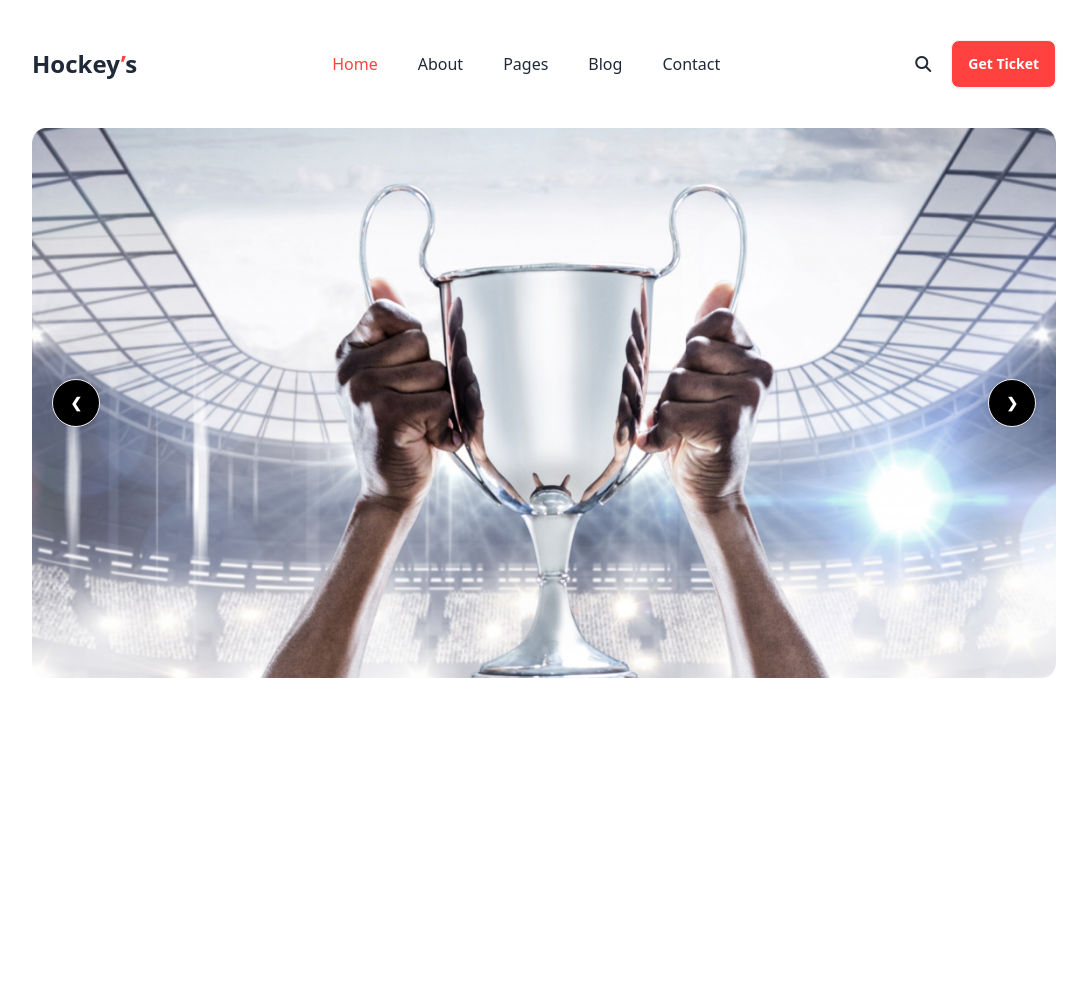
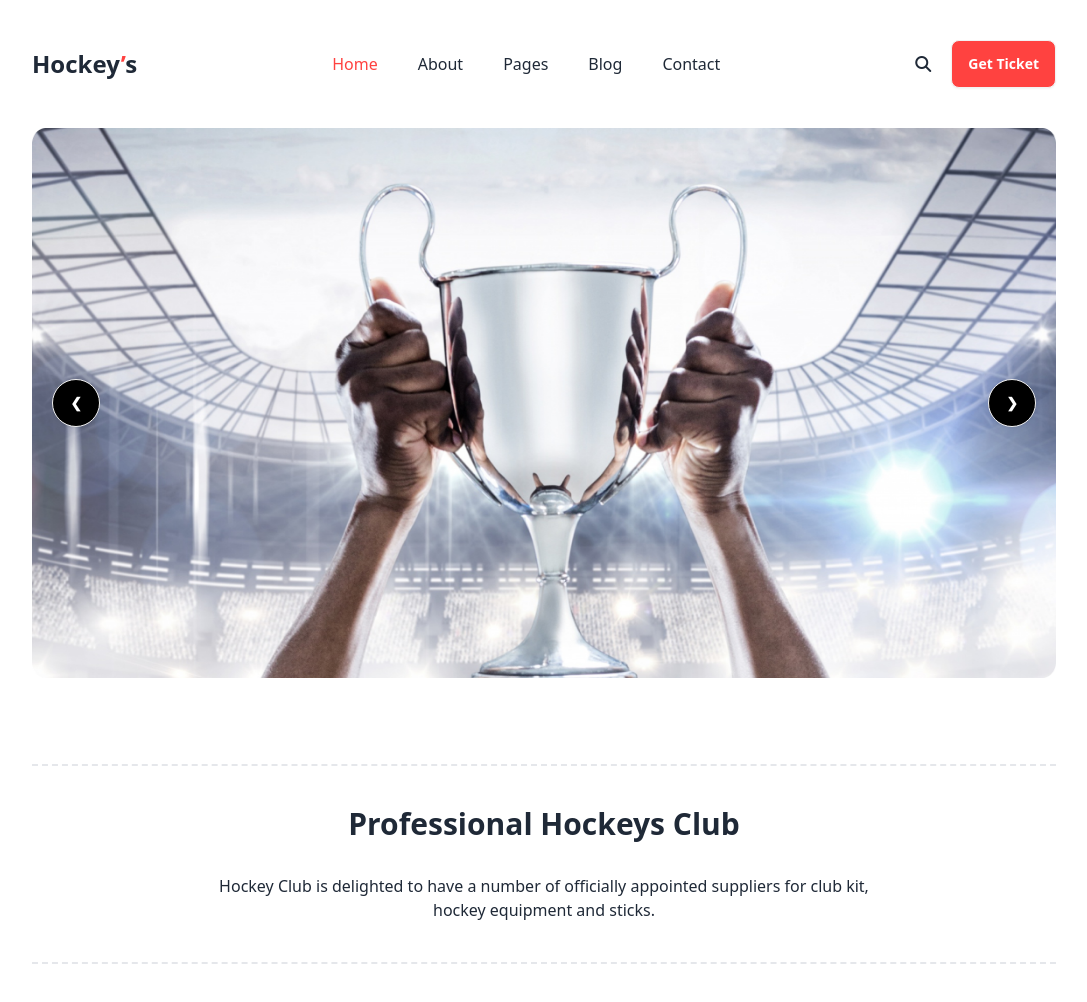
Before and after one commit to Mohammadashif007/hockey-club, a plain HTML site: page index.html in a window 1280 px wide. Shown: the whole page, without its empty margins (96-1183 px from the left). Before the commit the page ends 800 px from the top, so only its background shows below. Drawn offline with nearby package versions, Linux system fonts and the light colour scheme.

Commit message:
professional hocky club section added

```diff
--- a/index.html
+++ b/index.html
@@ -24,9 +24,12 @@
     </head>
     <body>
         <!-- navbar -->
+
         <div class="flex justify-between items-center w-4/5 mx-auto mt-10">
             <div>
-                <p class="text-2xl font-bold">Hockey<span class="text-[#FF4240]">’</span>s</p>
+                <p class="text-2xl font-bold">
+                    Hockey<span class="text-[#FF4240]">’</span>s
+                </p>
             </div>
             <div>
                 <ul class="flex gap-10">
@@ -44,9 +47,10 @@
                 </ul>
             </div>
         </div>
+
         <!-- hero section -->
+
         <div class="w-4/5 mx-auto mt-10">
-
             <div class="carousel h-[550px]">
                 <div id="slide1" class="carousel-item relative w-full">
                     <img src="/img/1.png" class="w-full" />
@@ -118,5 +122,22 @@
                 </div>
             </div>
         </div>
+
+        <!-- Professional hockey club -->
+
+        <div
+            class="w-4/5 mx-auto my-20 border-y-2 border-dashed border-[rgba(19, 19, 24, 0.20)] py-10"
+        >
+            <div>
+                <h1 class="text-3xl text-center mb-8 text-2xl font-bold">
+                    Professional Hockeys Club
+                </h1>
+                <p class="text-center">
+                    Hockey Club is delighted to have a number of officially
+                    appointed suppliers for club kit, <br> hockey equipment and
+                    sticks.
+                </p>
+            </div>
+        </div>
     </body>
 </html>
```
